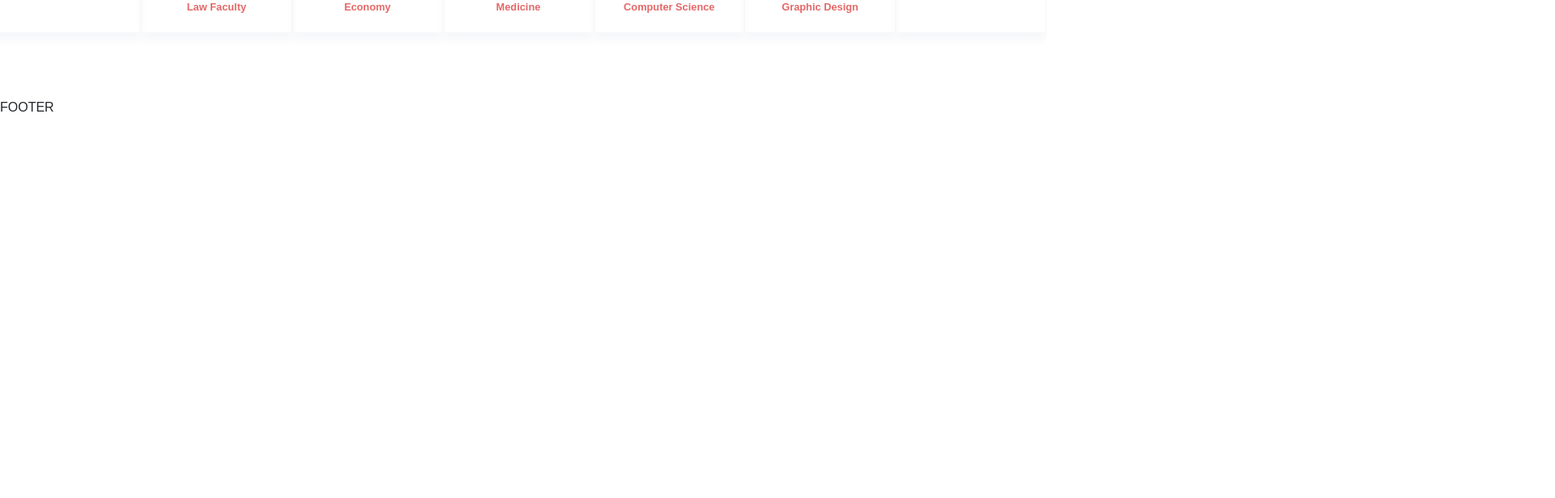
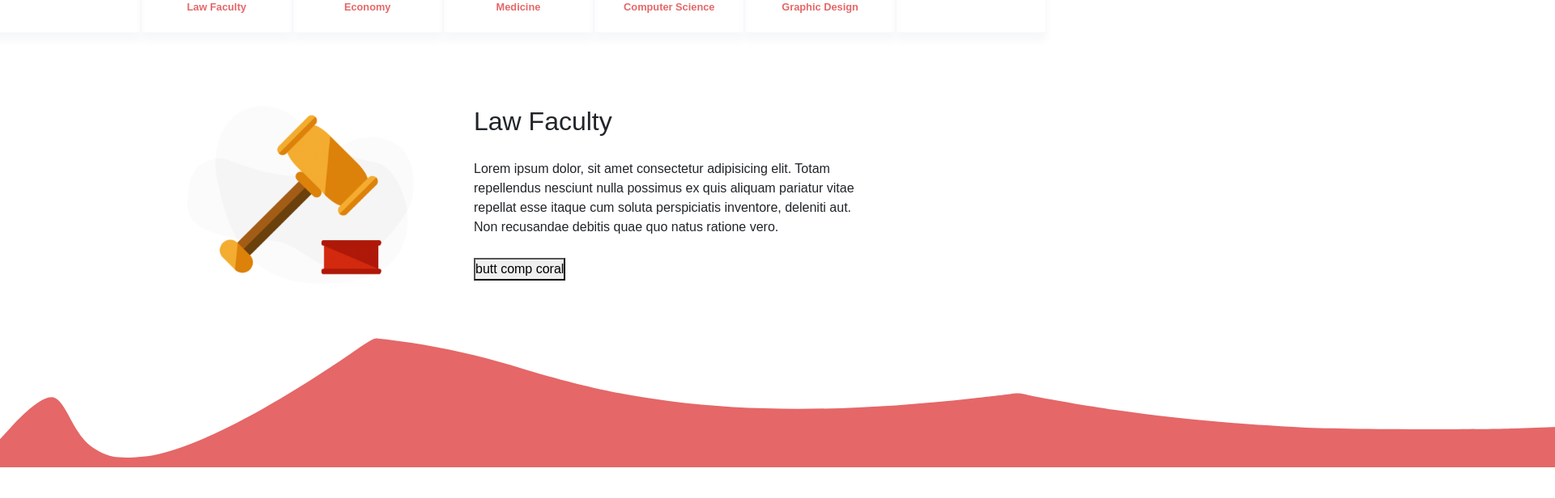
Before and after one commit to Michela30/Progetto-frontend, a Vue app: page / in a window 1280 px wide. Shown: the part 1400-2016 px from the top of the page at 81% size, 1920 px wide, since content can reach past the window. Before the commit the page ends 1545 px from the top, so only its background shows below. Built offline with nearby package versions, Linux system fonts and the light colour scheme.

Commit message:
first section main

```diff
--- a/src/components/MainComponent.vue
+++ b/src/components/MainComponent.vue
@@ -117,6 +117,39 @@
                     </div>
                 </div>
             </div>
+
+            <div class="faculty-description">
+
+                <div class="row justify-content-center">
+                    <div class="col-5">
+
+                        <div class="faculty-img">
+                            <img src="../assets/img/Gavel-Illustration-e1556884768193.png" alt="">
+                        </div>
+
+                    </div>
+
+                    <div class="col-7">
+                        <h2>
+                            Law Faculty
+                        </h2>
+
+                        <p>
+                            Lorem ipsum dolor, sit amet consectetur adipisicing elit. Totam repellendus nesciunt nulla possimus ex quis aliquam pariatur vitae repellat esse itaque cum soluta perspiciatis inventore, deleniti aut. Non recusandae debitis quae quo natus ratione vero.
+                        </p>
+
+                        <button>
+                            butt comp coral
+                        </button>
+
+                    </div>
+                </div>
+
+            </div>
+
+            <div class="wave-botton">
+                <img src="../assets/svg/svg-0.svg" alt="">
+            </div>
         </section>
     </main>
 
@@ -201,5 +234,27 @@
             font-size: 0.8em;
         }
     }
+
+    .faculty-description{
+        padding: 80px 0 30px;
+        max-width: 900px;
+        .faculty-img{
+            padding: 10px;
+            width: 300px;
+
+            img{
+                width: 100%;
+            }
+        }
+
+        .col-7 {
+            h2,p{
+                padding: 10px;
+            }
+            button{
+                margin-left: 10px;
+            }
+        }
+    }
 }
 </style>
```
